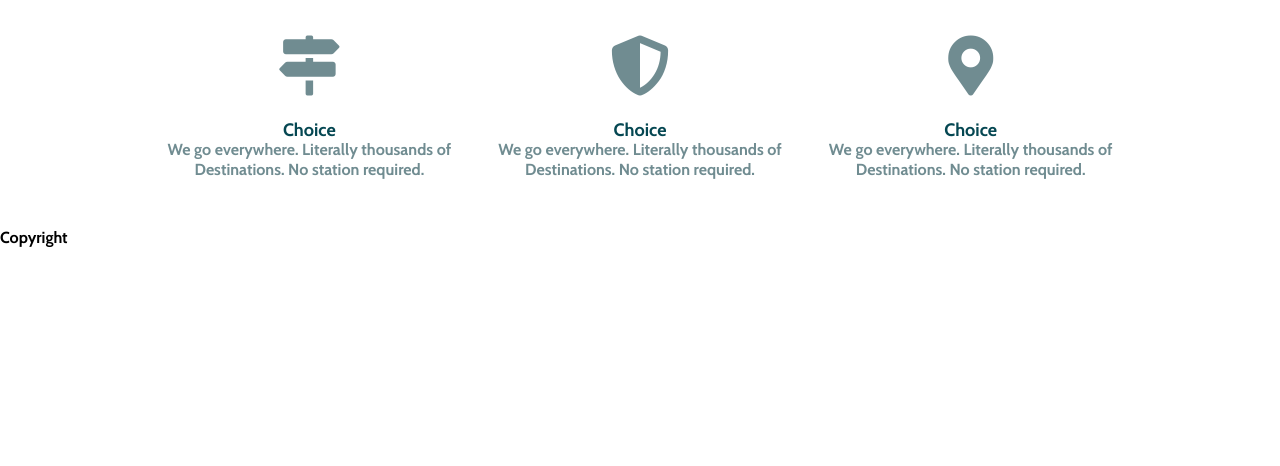
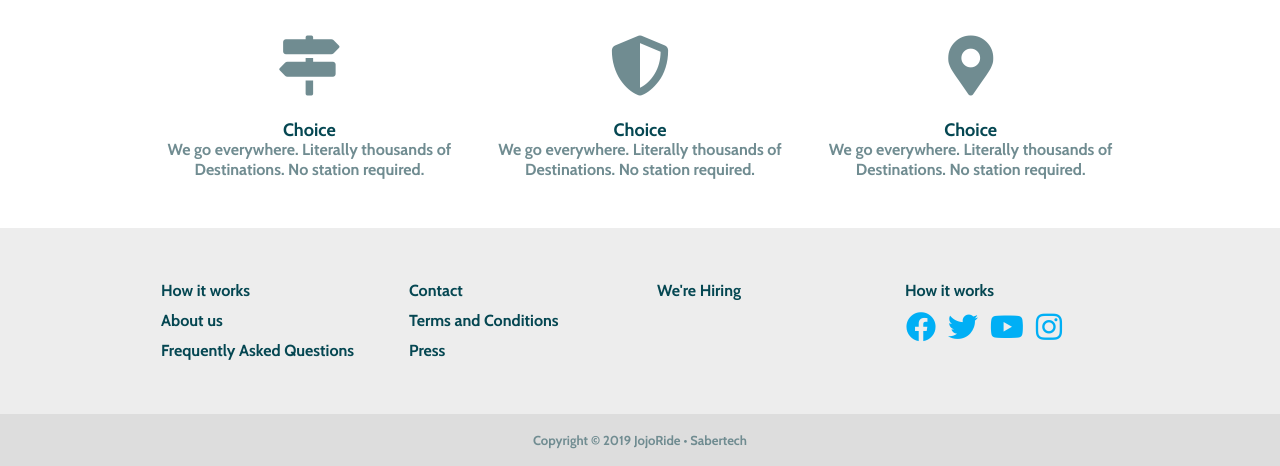
Before and after one commit to Bankole2000/jojoride, a PHP site: page /dist/index.html in a window 1280 px wide. Shown: the part 1693-2159 px from the top of the page. Before the commit the page ends 1940 px from the top, so only its background shows below. Run offline with PHP 8.4, Linux system fonts and the light colour scheme; some libraries are stand-ins or nearby versions.

Commit message:
Desktop version

```diff
--- a/dist/assets/css/main.css
+++ b/dist/assets/css/main.css
@@ -183,6 +183,8 @@ header {
       font-size: 60px;
       color: #708c91;
       padding: 24px; }
+    .icon-box .highlights .icon-boxes:nth-child(2) {
+      margin: 0 48px; }
 
 .showcase {
   height: 90vh;
@@ -212,6 +214,42 @@ header {
       color: #fff;
       padding: 20px 0; }
 
+footer {
+  width: 100%;
+  background-color: #ededed; }
+  footer .pre-footer {
+    max-width: 1016px;
+    padding: 24px;
+    margin: 0 auto;
+    background-color: #ededed; }
+    footer .pre-footer .social-links {
+      display: flex;
+      color: #00aff5;
+      font-size: 30px; }
+      footer .pre-footer .social-links .fab {
+        color: #00aff5;
+        font-size: 30px;
+        padding: 6px; }
+        footer .pre-footer .social-links .fab:hover {
+          color: #0078a9; }
+  footer .footer-links {
+    display: grid;
+    grid-gap: 24px;
+    grid-template-columns: 1fr 1fr 1fr 1fr;
+    padding: 24px 0; }
+    footer .footer-links a {
+      display: block;
+      color: #054752;
+      font-size: 16px;
+      padding: 5px; }
+  footer .main-footer {
+    background-color: #ddd;
+    color: #708c91;
+    text-align: center; }
+    footer .main-footer p {
+      padding: 16px;
+      font-size: 13px; }
+
 @media screen and (max-width: 500px) {
   .home-grid {
     grid-template-columns: 1fr; }
--- /dev/null
+++ b/dist/assets/js/app.js
@@ -0,0 +1,4 @@
+const cyear = document.getElementById("year");
+
+let today = new Date();
+cyear.innerHTML = `${today.getFullYear()}`;
--- a/dist/index.html
+++ b/dist/index.html
@@ -148,11 +148,36 @@
     </main>
     <footer>
       <div class="pre-footer">
-
+        <div class="footer-links">
+          <div class="footer-col">
+            <a href="" class="footer-link">How it works</a>
+            <a href="" class="footer-link">About us</a>
+            <a href="" class="footer-link">Frequently Asked Questions</a>
+          </div>
+          <div class="footer-col">
+            <a href="" class="footer-link">Contact</a>
+            <a href="" class="footer-link">Terms and Conditions</a>
+            <a href="" class="footer-link">Press</a>
+          </div>
+          <div class="footer-col">
+            <a href="" class="footer-link">We're Hiring</a>
+          </div>
+          <div class="footer-col">
+            <a href="" class="footer-link">How it works</a>
+            <div class="social-links">
+              <i class="fab fa-facebook"></i><i class="fab fa-twitter"></i
+              ><i class="fab fa-youtube"></i><i class="fab fa-instagram"></i>
+            </div>
+          </div>
+        </div>
       </div>
       <div class="main-footer">
-        Copyright
+        <p>
+          Copyright &copy; <span id="year"></span> JojoRide &#8226; Sabertech
+        </p>
       </div>
     </footer>
+
+    <script src="assets/js/app.js"></script>
   </body>
 </html>
--- a/scss/main.scss
+++ b/scss/main.scss
@@ -205,47 +205,12 @@ header {
       color: $text-color;
       padding: 24px;
     }
+    .icon-box &:nth-child(2) {
+      margin: 0 48px;
+    }
   }
 }
 
-//   .navbar {
-//     display: flex;
-//     flex: 1;
-//     // padding-left: 24px;
-//     // padding-right: 16px;
-
-//     .nav-left {
-//       flex: 1;
-//       justify-content: flex-start;
-//       align-items: center;
-//       align-self: center;
-
-//       .brand {
-//         font-size: 2rem;
-//         color: $header-color;
-//         padding-left: 24px;
-//       }
-//     }
-//     .nav-right {
-//       flex: 1;
-//       align-items: center;
-//       align-self: center;
-//       padding-right: 24px;
-//       text-align: right;
-
-//       a {
-//         margin-left: 24px;
-//         color: $primary-color;
-//         text-decoration: none;
-
-//         &:hover {
-//           color: darken($primary-color, 15);
-//           @include ease-out();
-//         }
-//       }
-//     }
-//   }
-// }
 .showcase {
   height: 90vh;
   position: relative;
@@ -284,88 +249,54 @@ header {
     }
   }
 }
-// main {
-//   &#home {
-//     width: 100%;
-//   }
-//   .showcase {
-//     position: relative;
-//     height: 90vh;
-//     width: 100vw;
-//     right: 0;
-//     background-image: url(../img/travel.jpg);
-//     background-size: cover;
-//     text-align: center;
-//     margin-bottom: 24px;
 
-//     &:after {
-//       display: block;
-//       position: relative;
-//       background-image: linear-gradient(
-//         to bottom,
-//         rgba(0, 255, 255, 0) 0,
-//         #000 100%
-//       );
+footer {
+  width: 100%;
+  background-color: $light-grey;
+  .pre-footer {
+    max-width: 1016px;
+    padding: 24px;
+    margin: 0 auto;
+    background-color: $light-grey;
 
-//       height: 90vh;
-//       width: 100%;
-//       z-index: 0;
-//       content: "";
-//     }
+    .social-links {
+      display: flex;
+      color: $primary-color;
+      font-size: $md-title;
 
-//     .showcase-text {
-//       position: absolute;
-//       bottom: 0;
-//       width: 100%;
-//       padding-bottom: 10vh;
-//       z-index: 2;
+      .fab {
+        color: $primary-color;
+        font-size: $md-title;
+        padding: 6px;
+        &:hover {
+          color: darken($primary-color, 15);
+        }
+      }
+    }
+  }
 
-//       h1,
-//       h2,
-//       a {
-//         color: $white;
-//       }
+  .footer-links {
+    display: grid;
+    grid-gap: 24px;
+    grid-template-columns: 1fr 1fr 1fr 1fr;
+    padding: 24px 0;
 
-//       h1 {
-//         font-size: 4rem;
-//       }
-//       h2 {
-//         font-size: 1.5rem;
-//         margin-bottom: 30px;
-//       }
-//     }
-//   }
-
-//   .home-grid {
-//     display: grid;
-//     // margin: 0 auto;
-//     padding: 24px;
-//     grid-gap: 48px;
-//     grid-template-columns: 1fr 1fr;
-//     margin: 0 auto 24px auto;
-//     max-width: 1016px;
-//     align-items: center;
-//     img {
-//       width: 100%;
-//       min-height: 200px;
-//       border-radius: 4px;
-//     }
-//   }
-
-//   .home-rides {
-//     background-color: $secondary-color;
-//     // width: 100%;
-
-//     .content {
-//       // max-width: 1016px;
-//       // padding: 24px;
-//       // margin: 0 auto;
-
-//       .pop-rides {
-//         display: flex;
-//       }
-//     }
-//   }
-// }
+    a {
+      display: block;
+      color: $header-color;
+      font-size: $text;
+      padding: 5px;
+    }
+  }
+  .main-footer {
+    background-color: $grey;
+    color: $text-color;
+    text-align: center;
+    p {
+      padding: 16px;
+      font-size: 13px;
+    }
+  }
+}
 
 @import "mobile";
```
